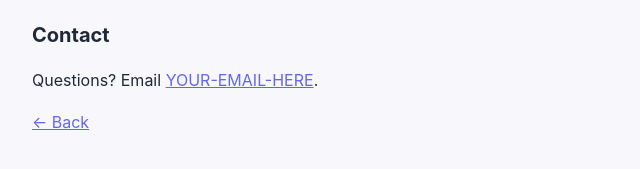
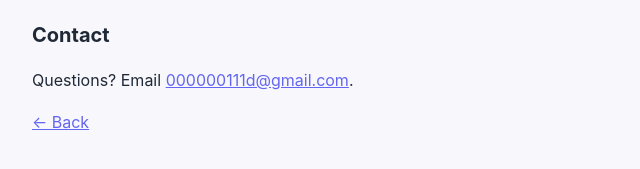
Before and after one commit to maximus101010/maximus101010.github.io, a plain HTML site: page privacy.html in a window 1280 px wide. Shown: the part 1281-1450 px from the top of the page, 228-868 px from the left. Drawn offline with Linux system fonts and the light colour scheme.

Commit message:
Update contact email in privacy policy

```diff
--- a/privacy.html
+++ b/privacy.html
@@ -38,7 +38,7 @@
   <p>If this policy changes, we will update this page and the date above.</p>
 
   <h2>Contact</h2>
-  <p>Questions? Email <a href="mailto:YOUR-EMAIL-HERE">YOUR-EMAIL-HERE</a>.</p>
+  <p>Questions? Email <a href="mailto:000000111d@gmail.com">000000111d@gmail.com</a>.</p>
 
   <p><a href="index.html">← Back</a></p>
 </main>
```
